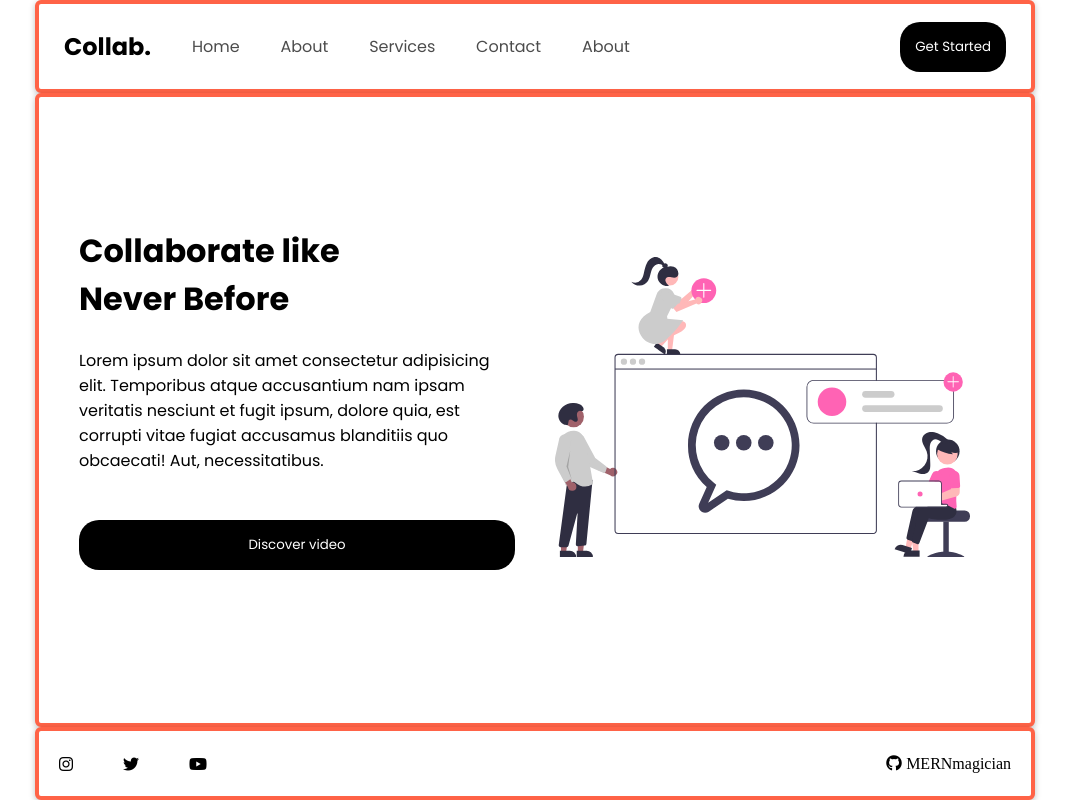
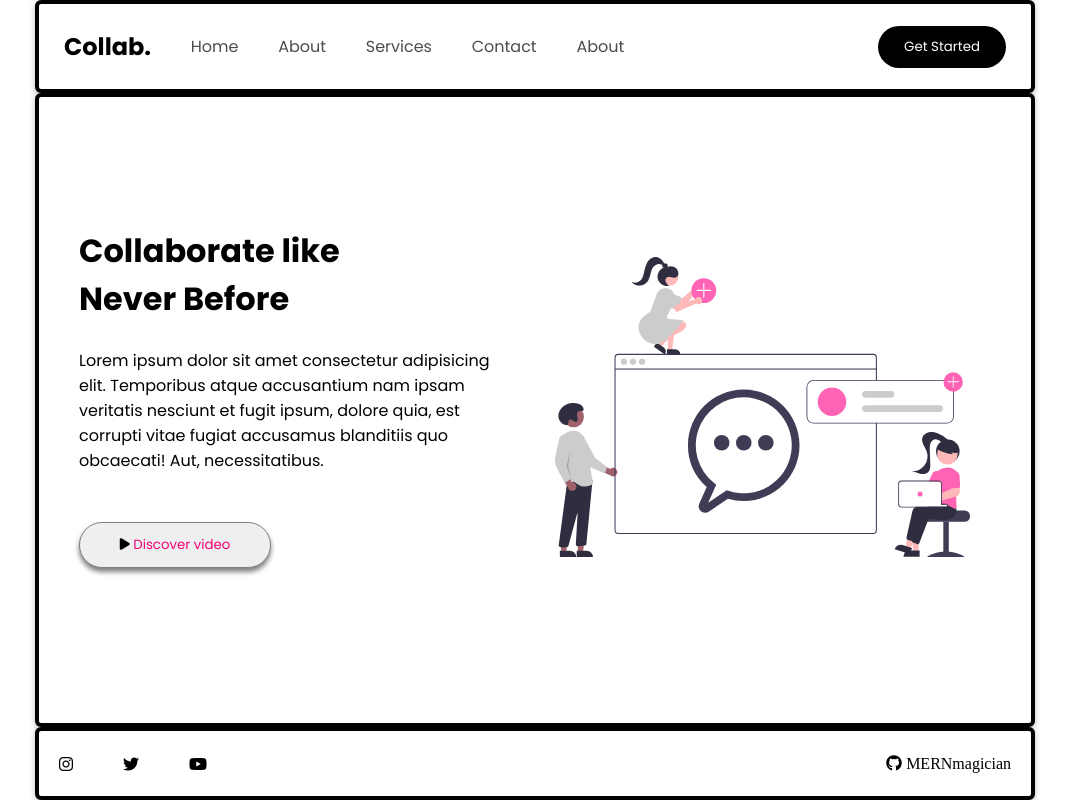
Before and after one commit to MERNMagician/Responsive-Design-Repo, a plain HTML site: page grid/projects/layout1-project/index.html in a window 1280 px wide. Shown: the whole page, without its empty margins (105-1174 px from the left). Drawn offline with Linux system fonts and the light colour scheme; a web font is replaced by a local one.

Commit message:
Finished grid project 1 and added comments

```diff
--- a/grid/projects/layout1-project/assets/css/style.css
+++ b/grid/projects/layout1-project/assets/css/style.css
@@ -14,8 +14,9 @@ body {
 }
 .grid-container {
   display: grid;
+  /*The height of the container*/
   height: 100vh;
-
+  /*Here we set the spacing into auto space for both the heading and the footer , we then set most of the space to the main content of the page*/
   grid-template-rows: auto 1fr auto;
 }
 .container-1 {
@@ -26,8 +27,11 @@ body {
 }
 .navigation {
   display: grid;
+  /*Sets the grid alignment in horizontal way*/
   grid-template-columns: 2fr repeat(5, 1fr);
   align-items: center;
+
+  /*Calculates the overall width then devide it by 10*/
   gap: calc(100% / 10);
 }
 .navigation li {
@@ -43,19 +47,32 @@ body {
 }
 .button {
   margin-right: 20px;
-}
-.item button {
-  border-radius: 20px;
-  padding: 15px;
-  font-family: Poppins;
+  width: 10vw;
+  border-radius: 15px;
+  padding: 11px;
+  border-radius: 40px;
   border: none;
   background-color: black;
   color: white;
+  font-family: Poppins;
 }
+.gridmain-1 button {
+  border-radius: 30px;
+  padding: 12px;
+  font-family: Poppins;
+  border: 1px solid grey;
+  color: white;
+  width: 15vw;
+  box-shadow: 0px 4px 5px 0px rgba(0, 0, 0, 0.5);
+  -webkit-box-shadow: 0px 4px 5px 0px rgba(0, 0, 0, 0.5);
+  -moz-box-shadow: 0px 4px 5px 0px rgba(0, 0, 0, 0.5);
+  cursor: pointer;
+}
+
 .item {
   padding: 5px;
   background-color: white;
-  border: 4px solid tomato;
+  border: 4px solid black;
   border-radius: 6px;
   box-shadow: 0px 2px 6px rgba(0, 0, 0, 0.25);
 }
--- a/grid/projects/layout1-project/index.html
+++ b/grid/projects/layout1-project/index.html
@@ -21,7 +21,7 @@
       <header class="header item">
         <div class="container-1">
           <nav class="navigation">
-            <h2>Collab.</h2>
+            <h1>Collab.</h1>
             <li>Home</li>
             <li>About</li>
             <li>Services</li>
@@ -40,7 +40,10 @@
             dolore quia, est corrupti vitae fugiat accusamus blanditiis quo
             obcaecati! Aut, necessitatibus.
           </p>
-          <button>Discover video</button>
+          <button style="color: #f40076">
+            <i class="fa-solid fa-play" style="color: black"></i>
+            Discover video
+          </button>
         </div>
         <div class="gridmain-2">
           <img src="assets/public/human-illustration.svg    " alt="" />
```
